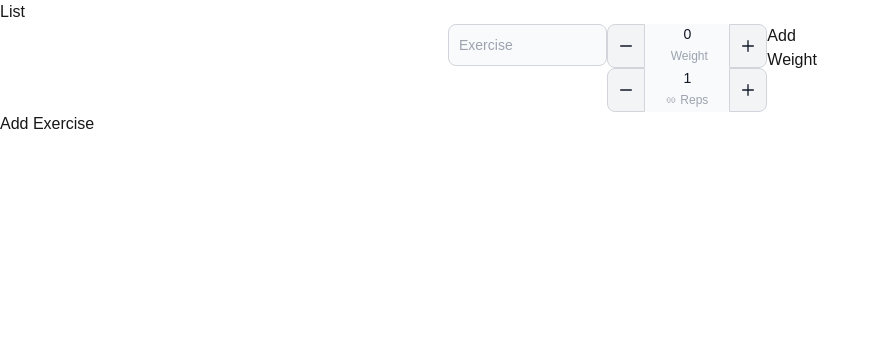
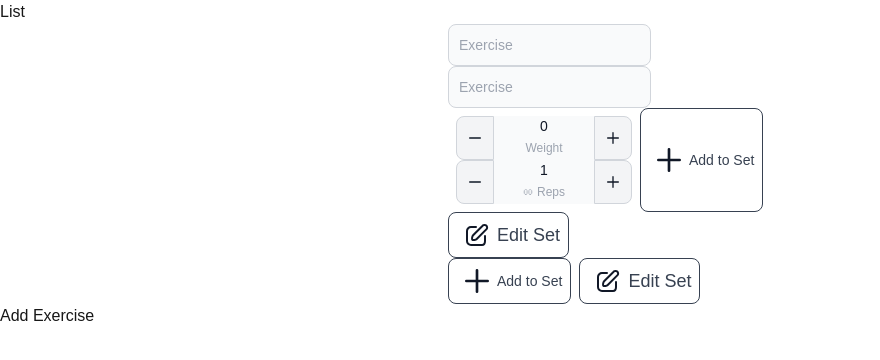
Before and after one commit to jbmiller015/litelift, a Next.js app: page /day in a window 1280 px wide. Both pictures are taken after a click on the button "Add Exercise". Shown: the top 360 px of the page, without its empty margins (0-880 px from the left). Built offline with nearby package versions, Linux system fonts and the light colour scheme.

Commit message:
Building out basic features and starting ability to edit/delete

```diff
--- a/src/components/Exercise.tsx
+++ b/src/components/Exercise.tsx
@@ -1,14 +1,16 @@
 import {useEffect, useState} from "react";
 import Weight from "./Weight";
+
 
 export default function exercise({weightsData = []}) {
 
     const [weights, setWeights] = useState(weightsData);
+    const [edit, setEdit] = useState(false);
     useEffect(() => {
         if (weights.length < 1) {
             addWeight();
         }
-    }, []);
+    }, [edit]);
     console.log("renderexercise")
 
     const showWeight = () => {
@@ -16,21 +18,64 @@ export default function exercise({weightsData = []}) {
     }
 
     const addWeight = () => {
-        setWeights([...weights, <Weight/>]);
+        setWeights([...weights, <Weight edit={edit}/>]);
+    }
+
+    const editWeights = () => {
+        setEdit(true);
+    }
+
+    const submitWeights = () => {
+        setEdit(false);
+        //Post to store
     }
     return (
         <div className="">
-            <form className="flex flew-row max-w-sm mx-auto">
+            <form className="flex flew-row flex-wrap max-w-sm mx-auto">
                 <div>
                     <input type="text" id="exercise" aria-describedby="exercise-name" placeholder="Exercise"
-                           className="bg-gray-50 border border-gray-300 text-gray-900 text-sm rounded-lg focus:ring-blue-500 focus:border-blue-500 block w-full p-2.5  dark:bg-gray-700 dark:border-gray-600 dark:placeholder-gray-400 dark:text-white dark:focus:ring-blue-500 dark:focus:border-blue-500"
+                           className="bg-gray-50 border border-gray-300 text-gray-900 text-sm rounded-lg block min-w-[10rem] w-full p-2.5  dark:bg-gray-700 dark:border-gray-600 dark:placeholder-gray-400 dark:text-white "
                     />
                 </div>
                 <div>
-                    <div className="flex flew-col max-w-sm mx-auto">{showWeight()}</div>
+                    <div className="flex flew-col flex-wrap max-w-sm mx-auto">{showWeight()}</div>
                 </div>
-                <div className="btn" onClick={() => addWeight()}>Add Weight</div>
+                <div onClick={() => addWeight()}
+                     className="text-gray-700 border border-gray-700   font-medium rounded-lg text-sm p-2 text-center inline-flex items-center me-2 dark:border-gray-500 dark:text-gray-500 dark:">
+                    <svg className="w-10 h-6 text-gray-900 dark:text-white" aria-hidden="true"
+                         xmlns="http://www.w3.org/2000/svg" fill="none" viewBox="0 0 18 18">
+                        <path stroke="currentColor" strokeLinecap="round" strokeLinejoin="round" strokeWidth="2"
+                              d="M9 1v16M1 9h16"/>
+                    </svg>
+                    Add to Set
+                </div>
+                {!edit ? <div onClick={() => editWeights()}
+                              className="text-gray-700 border border-gray-700 font-medium rounded-lg text-lg p-2 text-center inline-flex items-center me-2 dark:border-gray-500 dark:text-gray-500 dark:">
+                        <svg className="w-10 h-6 text-gray-900 dark:text-white" viewBox="0 0 24 24" fill="none"
+                             xmlns="http://www.w3.org/2000/svg">
+                            <path
+                                d="M21.2799 6.40005L11.7399 15.94C10.7899 16.89 7.96987 17.33 7.33987 16.7C6.70987 16.07 7.13987 13.25 8.08987 12.3L17.6399 2.75002C17.8754 2.49308 18.1605 2.28654 18.4781 2.14284C18.7956 1.99914 19.139 1.92124 19.4875 1.9139C19.8359 1.90657 20.1823 1.96991 20.5056 2.10012C20.8289 2.23033 21.1225 2.42473 21.3686 2.67153C21.6147 2.91833 21.8083 3.21243 21.9376 3.53609C22.0669 3.85976 22.1294 4.20626 22.1211 4.55471C22.1128 4.90316 22.0339 5.24635 21.8894 5.5635C21.7448 5.88065 21.5375 6.16524 21.2799 6.40005V6.40005Z"
+                                stroke="currentColor" strokeWidth="2" strokeLinecap="round"
+                                strokeLinejoin="round"></path>
+                            <path
+                                d="M11 4H6C4.93913 4 3.92178 4.42142 3.17163 5.17157C2.42149 5.92172 2 6.93913 2 8V18C2 19.0609 2.42149 20.0783 3.17163 20.8284C3.92178 21.5786 4.93913 22 6 22H17C19.21 22 20 20.2 20 18V13"
+                                stroke="currentColor" strokeWidth="2" strokeLinecap="round"
+                                strokeLinejoin="round"></path>
+                        </svg>
+                        Edit Set
+                    </div> :
+                    <div onClick={() => submitWeights()}
+                         className="text-gray-700 border border-gray-700 font-medium rounded-lg text-lg p-2 text-center inline-flex items-center me-2 dark:border-gray-500 dark:text-gray-500 dark:">
+                        <svg className="w-10 h-6 text-gray-900 dark:text-white" viewBox="0 0 24 24" fill="none"
+                             xmlns="http://www.w3.org/2000/svg">
+                            <path d="M4 12.6111L8.92308 17.5L20 6.5" stroke="currentColor" strokeWidth="2"
+                                  strokeLinecap="round" strokeLinejoin="round"></path>
+                        </svg>
+                        Save Set
+                    </div>
+                }
             </form>
 
-        </div>);
+        </div>)
+        ;
 }
--- a/src/components/ExerciseList.tsx
+++ b/src/components/ExerciseList.tsx
@@ -6,7 +6,7 @@ export default function ExerciseList({exerciseData = []}) {
     const [exercises, setExercises] = useState(exerciseData);
     console.log("renderList")
     const showExercises = () => {
-        return exercises
+        return exercises.map((exercise) => <Exercise key={exercises.length + 1} weightsData={exercise}/>);
     }
 
     const addExercises = () => {
--- a/src/components/Weight.tsx
+++ b/src/components/Weight.tsx
@@ -1,12 +1,30 @@
-import {useState} from "react";
+import React, {useState} from "react";
 
-export default function weight({weightData = 0, repsData = 1, increment = 10}: {}) {
+export default function weight({weightData = 0, repsData = 1, increment = 10, edit, editWeight}: {}) {
     console.log("renderWeight")
     const [reps, setReps] = useState(repsData);
     const [weight, setWeight] = useState(weightData);
 
-    return (<div className="flex flex-col">
+    function deleteWeights(e: React.MouseEvent<HTMLDivElement>) {
 
+    }
+
+    return (<div className="flex flex-col p-2">
+            {edit ? <div onClick={(e) => deleteWeights(e)}
+                         className="text-gray-700 border border-gray-700 font-medium rounded-lg text-lg p-2 text-center inline-flex items-center me-2 dark:border-gray-500 dark:text-gray-500 dark:">
+                <svg className="w-10 h-6 text-gray-900 dark:text-white" viewBox="0 0 24 24" fill="none"
+                     xmlns="http://www.w3.org/2000/svg">
+                    <path
+                        d="M21.2799 6.40005L11.7399 15.94C10.7899 16.89 7.96987 17.33 7.33987 16.7C6.70987 16.07 7.13987 13.25 8.08987 12.3L17.6399 2.75002C17.8754 2.49308 18.1605 2.28654 18.4781 2.14284C18.7956 1.99914 19.139 1.92124 19.4875 1.9139C19.8359 1.90657 20.1823 1.96991 20.5056 2.10012C20.8289 2.23033 21.1225 2.42473 21.3686 2.67153C21.6147 2.91833 21.8083 3.21243 21.9376 3.53609C22.0669 3.85976 22.1294 4.20626 22.1211 4.55471C22.1128 4.90316 22.0339 5.24635 21.8894 5.5635C21.7448 5.88065 21.5375 6.16524 21.2799 6.40005V6.40005Z"
+                        stroke="currentColor" strokeWidth="2" strokeLinecap="round"
+                        strokeLinejoin="round"></path>
+                    <path
+                        d="M11 4H6C4.93913 4 3.92178 4.42142 3.17163 5.17157C2.42149 5.92172 2 6.93913 2 8V18C2 19.0609 2.42149 20.0783 3.17163 20.8284C3.92178 21.5786 4.93913 22 6 22H17C19.21 22 20 20.2 20 18V13"
+                        stroke="currentColor" strokeWidth="2" strokeLinecap="round"
+                        strokeLinejoin="round"></path>
+                </svg>
+                Edit Set
+            </div> : null}
             <div className="relative flex items-center max-w-[11rem] min-w-[10rem]">
                 <button type="button" id="decrement-button" onClick={() => {
                     const newWeight = weight - 1;
@@ -25,24 +43,6 @@ export default function weight({weightData = 0, repsData = 1, increment = 10}: {
                        placeholder="" value={weight} required/>
                 <div
                     className="absolute bottom-1 start-1/2 -translate-x-1/2 rtl:translate-x-1/2 flex items-center text-xs text-gray-400 space-x-1 rtl:space-x-reverse">
-                    <svg viewBox="-0.5 0 25 25" fill="none" xmlns="http://www.w3.org/2000/svg">
-                        <g id="SVGRepo_bgCarrier" strokeWidth="0"></g>
-                        <g id="SVGRepo_tracerCarrier" strokeLinecap="round" strokeLinejoin="round"></g>
-                        <g id="SVGRepo_iconCarrier">
-                            <path
-                                d="M22 19.4199H8C6.4087 19.4199 4.88254 18.7878 3.75732 17.6626C2.63211 16.5374 2 15.0112 2 13.4199V11.6699"
-                                stroke="currentColor" strokeWidth="1.5" strokeLinecap="round"
-                                strokeLinejoin="round"></path>
-                            <path d="M19 22.4199L22 19.4199L19 16.4199" stroke="currentColor" strokeWidth="1.5"
-                                  strokeLinecap="round" strokeLinejoin="round"></path>
-                            <path
-                                d="M2 5.41992H16C17.5913 5.41992 19.1174 6.05203 20.2426 7.17725C21.3678 8.30246 22 9.82862 22 11.4199V13.22"
-                                stroke="currentColor" strokeWidth="1.5" strokeLinecap="round"
-                                strokeLinejoin="round"></path>
-                            <path d="M5 2.41992L2 5.41992L5 8.41992" stroke="currentColor" strokeWidth="1.5"
-                                  strokeLinecap="round" strokeLinejoin="round"></path>
-                        </g>
-                    </svg>
                     <span>Weight</span>
                 </div>
                 <button type="button" id="increment-button" onClick={() => {
```
